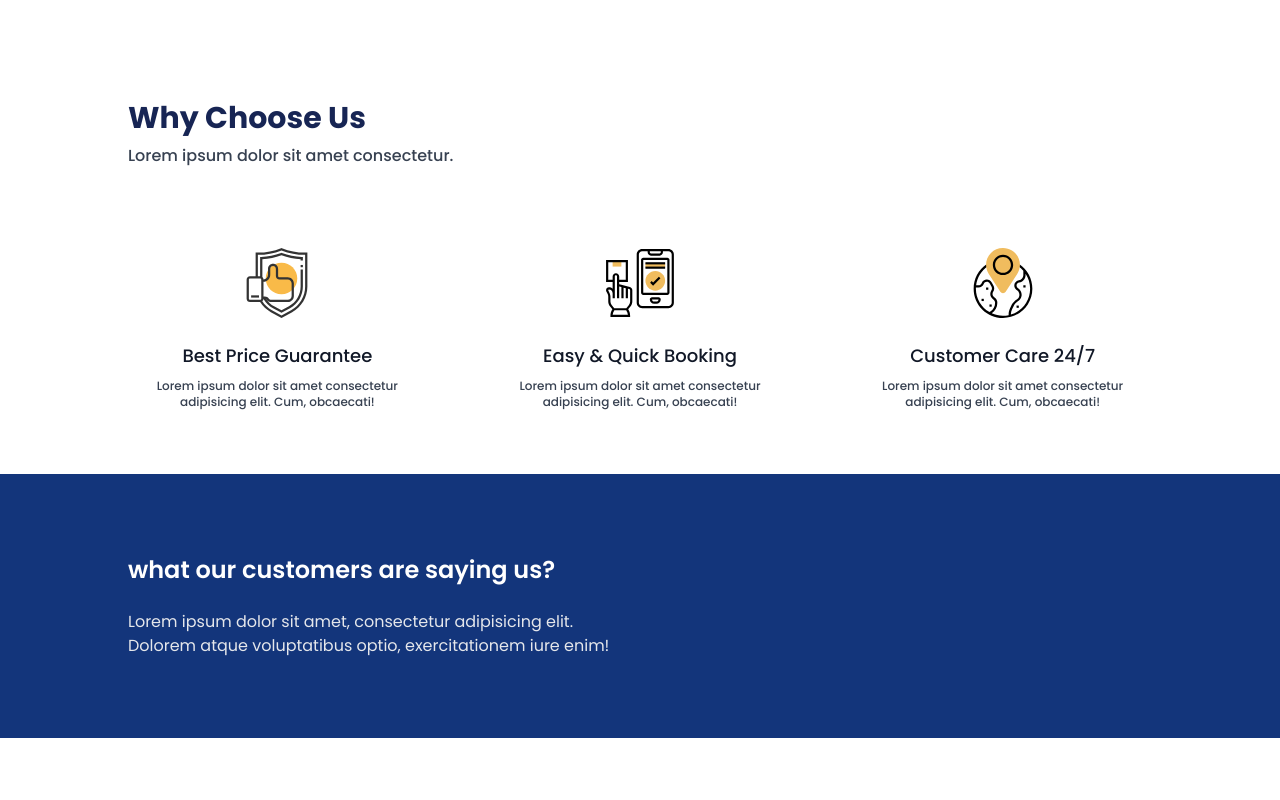
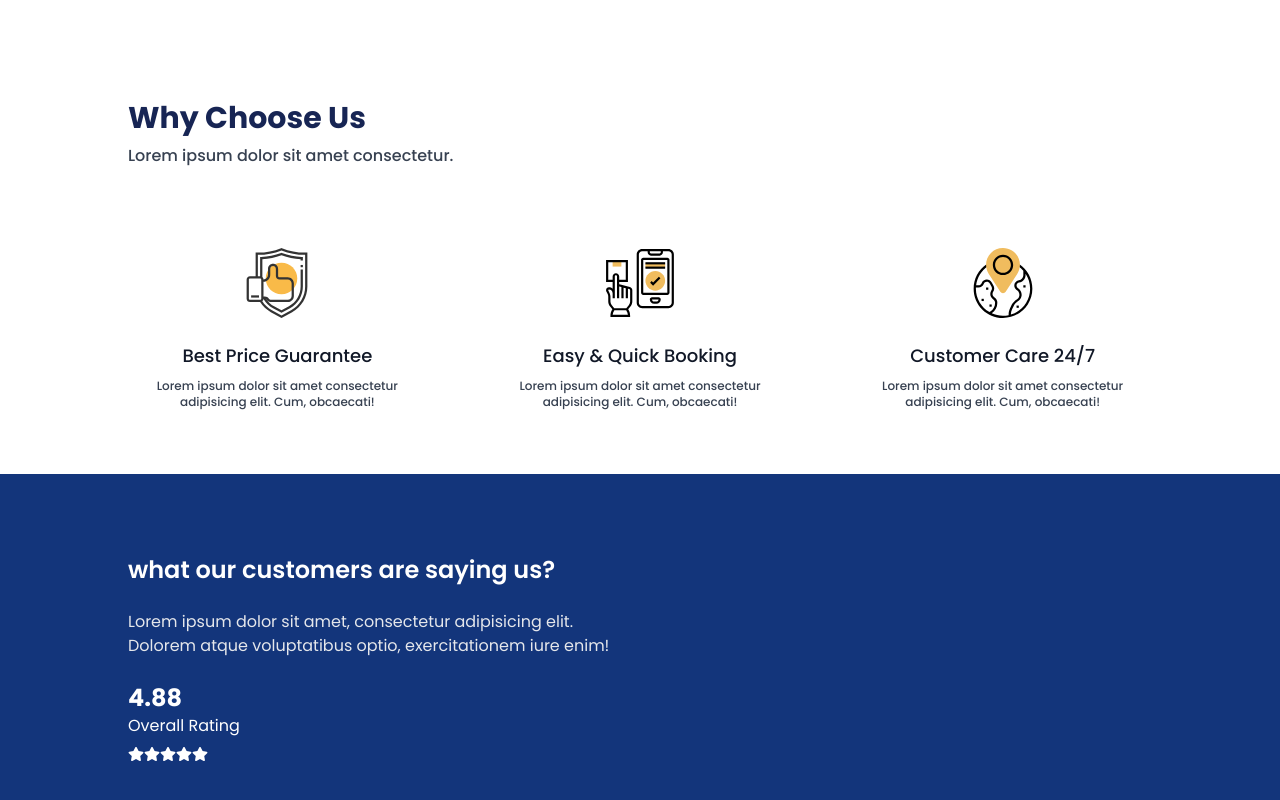
Before and after one commit to denisdiaconu/travista, a Next.js app: page / in a window 1280 px wide. Shown: the part 2332-3132 px from the top of the page. Before the commit the page ends 3070 px from the top, so only its background shows below. Built offline with nearby package versions, Linux system fonts and the light colour scheme.

Commit message:
Add rating to reviews

```diff
--- a/components/Home/Reviews/Review.tsx
+++ b/components/Home/Reviews/Review.tsx
@@ -1,4 +1,5 @@
 import React from 'react';
+import { FaStar } from 'react-icons/fa';
 
 const Review = () => {
   return (
@@ -8,7 +9,23 @@ const Review = () => {
           <h1 className="text-white text-2xl font-semibold">
             what our customers are saying us?
           </h1>
-          <p className='text-gray-200 mt-6'>Lorem ipsum dolor sit amet, consectetur adipisicing elit. Dolorem atque voluptatibus optio, exercitationem iure enim!</p>
+          <p className="text-gray-200 mt-6">
+            Lorem ipsum dolor sit amet, consectetur adipisicing elit. Dolorem
+            atque voluptatibus optio, exercitationem iure enim!
+          </p>
+          <div className="flex items-center space-x-6 mt-6">
+            <div>
+              <p className="text-white text-2xl font-bold">4.88</p>
+              <p className="text-white mb-2">Overall Rating</p>
+              <div className="flex items-center">
+                <FaStar className="text-white" />
+                <FaStar className="text-white" />
+                <FaStar className="text-white" />
+                <FaStar className="text-white" />
+                <FaStar className="text-white" />
+              </div>
+            </div>
+          </div>
         </div>
       </div>
     </div>
```
